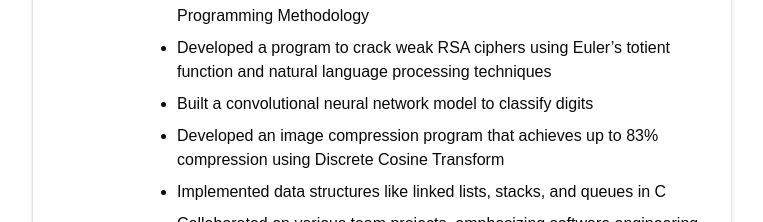
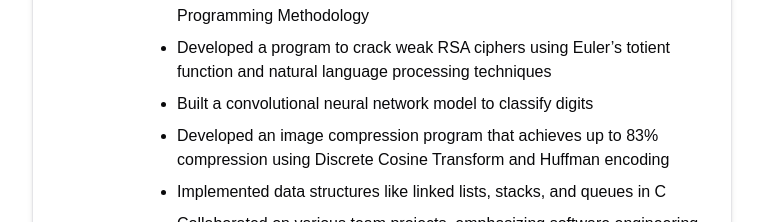
Before and after one commit to misaid/personal-websitev2, a Next.js app: page / in a window 1280 px wide. Shown: the part 1300-1522 px from the top of the page, without its empty margins (258-1021 px from the left). Built offline with nearby package versions, Linux system fonts and the light colour scheme.

Commit message:
fix: reworded sentence for clarity

```diff
--- a/app/page.tsx
+++ b/app/page.tsx
@@ -122,7 +122,8 @@ export default function Home(): JSX.Element {
                   </li>
                   <li>
                     Developed an image compression program that achieves up to
-                    83% compression using Discrete Cosine Transform
+                    83% compression using Discrete Cosine Transform and Huffman
+                    encoding
                   </li>
                   <li>
                     Implemented data structures like linked lists, stacks, and
```
